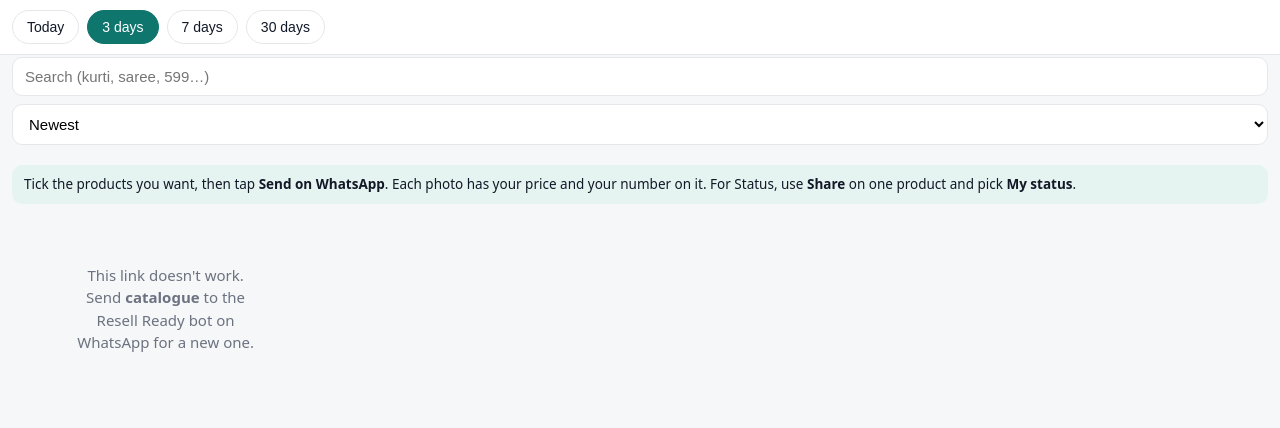
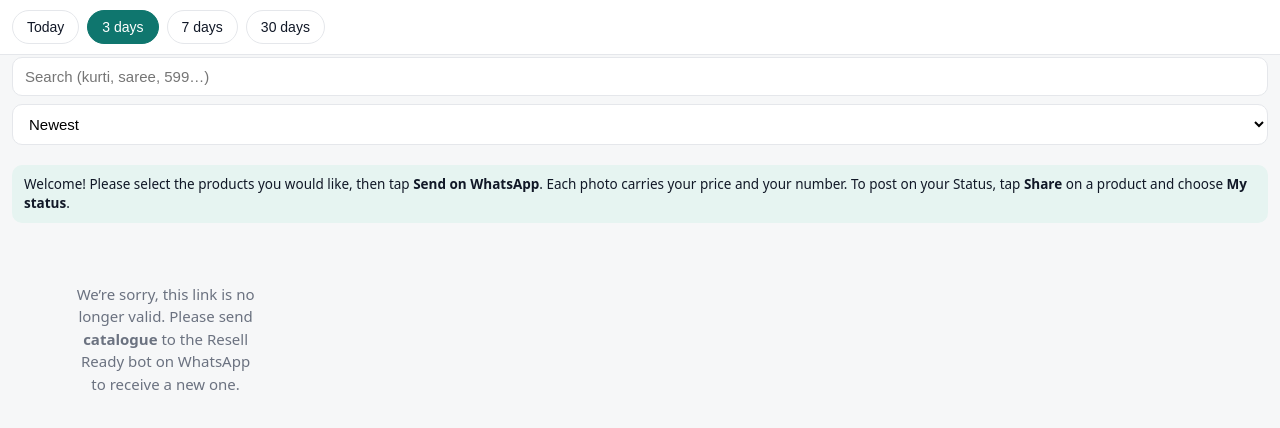
Before and after one commit to cashdash-in/pheriwalla.com, a plain HTML site: page index.html in a window 1280 px wide. Shown: the part 62-490 px from the top of the page. Drawn offline with Linux system fonts and the light colour scheme.

Commit message:
Professional English wording on the catalogue, dashboard, upload and invite pages
Co-Authored-By: Claude Opus 5.5 <noreply@anthropic.com>
Claude-Session: https://claude.ai/code/session_01NkM9mZZXwfTuyemcdTkkyg

```diff
--- a/index.html
+++ b/index.html
@@ -93,16 +93,16 @@ const API = "https://obgedilcyvaaewpvvdzi.supabase.co/functions/v1/shop";
 const T = {
   en: { title: "My catalogue", sub: (n, s) => `${n} products${s ? " · " + s : ""}`, days: ["Today", "3 days", "7 days", "30 days"], search: "Search (kurti, saree, 599…)",
     tapShare: "Ready. Tap to share",
-    vopen: "Open in phone’s video player ↗", vfail: "This browser couldn’t play the video. Tap the button below to open it in your phone’s player.",
-    code: "Code", codeAsk: "Your joining code (2–6 letters or numbers). Resellers join with JOIN + this code, and your product numbers start with it. Links you shared with the old code will stop working.", codeSet: (c) => `Code changed to ${c}. Share your new joining link.`, codeBad: "That code is taken or not allowed. Try another (2–6 letters).",
-    rename: "Name", renameAsk: "Your business name, as customers and resellers should see it:", renamed: "Name saved.", renameBad: "That name can't be used. Use 2–40 letters.",
-    addp: "＋ Add products", inv: "👥 Invite resellers", logo: "Logo", logoSet: "Logo saved. New photos will carry it.", logoFail: "Could not save the logo. Try again.",
-    all: "All suppliers", hint: "Tick the products you want, then tap <b>Send on WhatsApp</b>. Each photo has your price and your number on it. For Status, use <b>Share</b> on one product and pick <b>My status</b>.",
-    share: "Send on WhatsApp", one: "Share", clear: "Clear", web: "Website", sel: (n) => `${n} ticked`, empty: "No products in this time. Try 7 days or 30 days.",
-    bad: "This link doesn't work. Send <b>catalogue</b> to the Resell Ready bot on WhatsApp for a new one.", fail: "Couldn't load. Check your internet and pull down to try again.",
-    wait: "Getting photos ready…", copied: "Caption copied. Paste it if WhatsApp doesn't show it.", max: "Up to 10 at a time, please.", sold: "Some products are sold out and were skipped.",
+    vopen: "Open in phone’s video player ↗", vfail: "We’re sorry, this browser couldn’t play the video. Please tap the button below to open it in your phone’s video player.",
+    code: "Code", codeAsk: "Your joining code (2–6 letters or numbers). Resellers join with JOIN + this code, and your product numbers start with it. Links you shared with the old code will stop working.", codeSet: (c) => `Code changed to ${c}. Share your new joining link.`, codeBad: "We’re sorry, that code is already in use or not allowed. Please try another one (2–6 letters or numbers).",
+    rename: "Name", renameAsk: "Please enter your business name, exactly as you would like customers and resellers to see it:", renamed: "Thank you. Your name has been saved.", renameBad: "We’re sorry, that name can’t be used. Please use 2–40 letters.",
+    addp: "＋ Add products", inv: "👥 Invite resellers", logo: "Logo", logoSet: "Thank you. Your logo has been saved and will appear on new photos.", logoFail: "We’re sorry, the logo couldn’t be saved. Please try again.",
+    all: "All suppliers", hint: "Welcome! Please select the products you would like, then tap <b>Send on WhatsApp</b>. Each photo carries your price and your number. To post on your Status, tap <b>Share</b> on a product and choose <b>My status</b>.",
+    share: "Send on WhatsApp", one: "Share", clear: "Clear", web: "Website", sel: (n) => `${n} ticked`, empty: "There are no products in this period yet. Please try 7 days or 30 days.",
+    bad: "We’re sorry, this link is no longer valid. Please send <b>catalogue</b> to the Resell Ready bot on WhatsApp to receive a new one.", fail: "We’re sorry, the page couldn’t load. Please check your internet connection and pull down to try again.",
+    wait: "Preparing your photos, please wait…", copied: "The caption has been copied. If WhatsApp doesn’t show it, please paste it.", max: "Please select up to 10 products at a time.", sold: "Please note: some products are sold out and were skipped.",
     added: (n) => n ? `${n} added to your website.` : "Already on your website.", photos: (n) => `${n} photos`, vids: (n) => `▶ ${n} video${n > 1 ? "s" : ""}`, vbtn: "▶ Video", close: "Close", bigvid: "This video is large and may take a while to download.",
-    newest: "Newest", popular: "Most ordered", ordered: (n) => `${n} ordered`, noprice: "Price not given", newr: "New", you: "Your rating", more: "more", nofile: "Your phone can't share photos from here. The text is copied and WhatsApp will open; save the photos by long-pressing them." },
+    newest: "Newest", popular: "Most ordered", ordered: (n) => `${n} ordered`, noprice: "Price not given", newr: "New", you: "Your rating", more: "more", nofile: "Your phone can’t share photos directly from here. The text has been copied and WhatsApp will open; you can save the photos by pressing and holding them." },
   hi: { title: "मेरा कैटलॉग", sub: (n, s) => `${n} प्रोडक्ट${s ? " · " + s : ""}`, days: ["आज", "3 दिन", "7 दिन", "30 दिन"], search: "खोजें (कुर्ती, साड़ी, 599…)",
     tapShare: "तैयार है। शेयर करने के लिए टैप करें",
     vopen: "फ़ोन के वीडियो प्लेयर में खोलें ↗", vfail: "यह ब्राउज़र वीडियो नहीं चला पाया। नीचे के बटन से फ़ोन के प्लेयर में खोलें।",
```
Also changed, not shown: add.html (+5 -5 lines), dash.html (+2 -2 lines), invite.html (+2 -2 lines).
